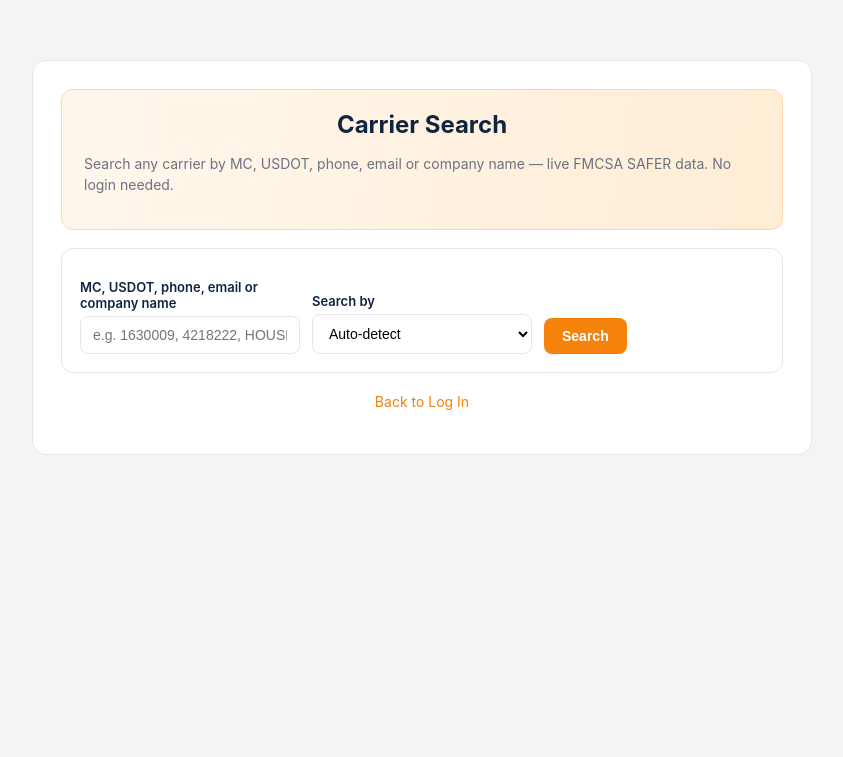
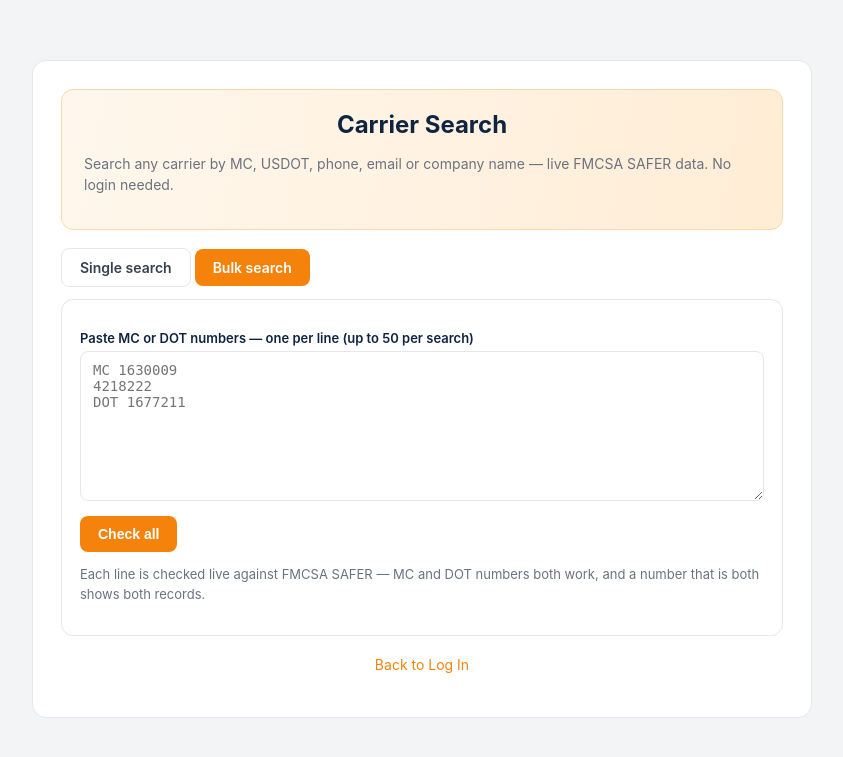
Before and after one commit to zackalbert12/roadxsolution-mcsearch, a Flask app: page /search?mode=bulk in a window 1280 px wide. Shown: the top 757 px of the page, without its empty margins (218-1061 px from the left). Run offline with Flask 3, Linux system fonts and the light colour scheme.

Commit message:
Bulk search on /search: paste up to 50 MC/DOT numbers, parallel live SAFER checks, CSV export

```diff
--- a/app.py
+++ b/app.py
@@ -506,25 +506,124 @@ def _run_carrier_search(q, stype):
     return _name_search(q)
 
 
+BULK_MAX_LINES = 50
+
+
+def _bulk_row(input_text, kind, rec):
+    return {"input": input_text, "kind": kind,
+            "mc_number": rec.get("mc_number") or "",
+            "usdot_number": rec.get("usdot_number") or "",
+            "legal_name": rec.get("legal_name") or "",
+            "city": rec.get("city") or "", "state": rec.get("state") or "",
+            "phone": rec.get("phone") or "",
+            "status": rec.get("status") or "",
+            "authority_status": rec.get("authority_status") or "",
+            "cargo": ", ".join(rec.get("cargo_carried") or []),
+            "qualified": bool(rec.get("qualified")),
+            "note": rec.get("note") or ""}
+
+
+def _bulk_line_check(line):
+    """Check one bulk line. Returns row dicts (usually one; two when the
+    number is both a live USDOT and a live MC)."""
+    s = line.strip()
+    m = re.match(r"^(mc|dot|usdot)[\s\-#]*(\d+)\s*$", s, re.I)
+    if m:
+        kind, num = m.group(1).lower(), m.group(2)
+        if kind == "mc":
+            return [_bulk_row(s, "MC",
+                              check_mc(num, ("general", "fresh", "reefer")))]
+        return [_bulk_row(s, "USDOT",
+                          check_usdot(num, ("general", "fresh", "reefer")))]
+    digits = _digits(s)
+    if not digits or not digits.isdigit() or len(digits) > 8:
+        return [{"input": s, "kind": "—", "mc_number": "",
+                 "usdot_number": "", "legal_name": "", "city": "",
+                 "state": "", "phone": "", "status": "Error",
+                 "authority_status": "", "cargo": "", "qualified": False,
+                 "note": "Not a valid MC or DOT number — one number per line."}]
+    dot = check_usdot(digits, ("general", "fresh", "reefer"))
+    mc = check_mc(digits, ("general", "fresh", "reefer"))
+
+    def _usable(rec):
+        return bool(rec.get("found")) and not rec.get("fetch_error") \
+            and bool(rec.get("legal_name"))
+
+    rows = []
+    if _usable(dot):
+        rows.append(_bulk_row(s, "USDOT", dot))
+    if _usable(mc):
+        rows.append(_bulk_row(s, "MC", mc))
+    if rows:
+        return rows
+    if dot.get("found") and not dot.get("fetch_error"):
+        return [_bulk_row(s, "USDOT", dot)]
+    return [_bulk_row(s, "MC", mc)]
+
+
+def _run_bulk_search(raw):
+    """Bulk search: one MC/DOT per line, up to BULK_MAX_LINES, checked
+    in parallel. Returns the bulk result dict."""
+    lines = [ln.strip() for ln in (raw or "").splitlines() if ln.strip()]
+    seen, uniq = set(), []
+    for ln in lines:
+        key = ln.lower()
+        if key not in seen:
+            seen.add(key)
+            uniq.append(ln)
+    capped = len(uniq) > BULK_MAX_LINES
+    uniq = uniq[:BULK_MAX_LINES]
+    rows = []
+    with concurrent.futures.ThreadPoolExecutor(
+            max_workers=SCAN_WORKERS) as ex:
+        futs = [ex.submit(_bulk_line_check, ln) for ln in uniq]
+        for fut in futs:  # in input order
+            try:
+                rows.extend(fut.result())
+            except Exception as exc:
+                rows.append({"input": "", "kind": "—", "mc_number": "",
+                             "usdot_number": "", "legal_name": "",
+                             "city": "", "state": "", "phone": "",
+                             "status": "Error", "authority_status": "",
+                             "cargo": "", "qualified": False,
+                             "note": "Check failed: %s" % exc})
+    return {"kind": "bulk", "rows": rows, "total": len(uniq),
+            "qualified": sum(1 for r in rows if r["qualified"]),
+            "not_found": sum(1 for r in rows if r["status"] == "Not Found"),
+            "errors": sum(1 for r in rows if r["status"] == "Error"),
+            "capped": capped, "cap": BULK_MAX_LINES}
+
+
 @app.route("/search", methods=["GET", "POST"])
 def carrier_search():
     """Public carrier search — no login needed. MC, USDOT, phone, email
     or company name; live SAFER data for numbers and names, saved
-    carriers for phone/email reverse lookup."""
-    user = current_user()
+    carriers for phone/email reverse lookup. Bulk mode checks a pasted
+    list of MC/DOT numbers (up to 50) in one go."""
+    user = current_user()
+    mode = (request.values.get("mode") or "single").strip().lower()
+    if mode not in ("single", "bulk"):
+        mode = "single"
     q = (request.values.get("q") or "").strip()
     stype = (request.values.get("type") or "auto").strip().lower()
     if stype not in ("auto", "mc", "usdot", "phone", "email", "name"):
         stype = "auto"
+    bulk = (request.values.get("bulk") or "").strip()
     result = None
-    if q:
+    if mode == "bulk" and bulk:
+        try:
+            result = _run_bulk_search(bulk)
+        except Exception as exc:
+            result = {"kind": "message",
+                      "text": "Bulk search failed: %s. Please try again." % exc}
+    elif q:
         try:
             result = _run_carrier_search(q, stype)
         except Exception as exc:
             result = {"kind": "message",
                       "text": "Search failed: %s. Please try again." % exc}
     return render_template("search.html", user=user, q=q, stype=stype,
-                           result=result)
+                           result=result, mode=mode, bulk=bulk)
 
 
 @app.route("/login", methods=["GET", "POST"])
--- a/templates/_search_body.html
+++ b/templates/_search_body.html
@@ -1,6 +1,22 @@
 <div class="hero"><h1>Carrier Search</h1>
 <p>Search any carrier by MC, USDOT, phone, email or company name — live FMCSA SAFER data. No login needed.</p></div>
 
+<div style="margin-bottom:12px">
+  <a class="btn {% if mode=='bulk' %}secondary{% endif %}" href="{{ url_for('carrier_search') }}">Single search</a>
+  <a class="btn {% if mode=='bulk' %}{% else %}secondary{% endif %}" href="{{ url_for('carrier_search', mode='bulk') }}">Bulk search</a>
+</div>
+
+{% if mode == 'bulk' %}
+<div class="card">
+  <form method="post" action="{{ url_for('carrier_search') }}">
+    <input type="hidden" name="mode" value="bulk">
+    <label>Paste MC or DOT numbers — one per line (up to 50 per search)</label>
+    <textarea name="bulk" rows="8" placeholder="MC 1630009&#10;4218222&#10;DOT 1677211" required>{{ bulk }}</textarea>
+    <div style="margin-top:12px"><button class="btn" type="submit">Check all</button></div>
+  </form>
+  <p class="muted">Each line is checked live against FMCSA SAFER — MC and DOT numbers both work, and a number that is both shows both records.</p>
+</div>
+{% else %}
 <div class="card">
   <form method="get" action="{{ url_for('carrier_search') }}" class="form-row">
     <div style="flex:1;min-width:220px"><label>MC, USDOT, phone, email or company name</label>
@@ -17,9 +33,34 @@
     <div><label>&nbsp;</label><button class="btn" type="submit">Search</button></div>
   </form>
 </div>
+{% endif %}
 
 {% if result %}
-  {% if result.kind == 'detail' %}
+  {% if result.kind == 'bulk' %}
+    <div class="card">
+      <h2>Bulk results — {{ result.total }} checked</h2>
+      <p><b>{{ result.qualified }} qualified</b> · {{ result.not_found }} not found{% if result.errors %} · <b>{{ result.errors }} errors</b>{% endif %}</p>
+      {% if result.capped %}<p class="muted">Only the first {{ result.cap }} lines were checked — paste the rest in a second bulk search.</p>{% endif %}
+      <p><button class="btn secondary" type="button" onclick="downloadBulkCsv()">Download CSV</button></p>
+      <div class="table-wrap"><table id="bulk-table">
+        <thead><tr><th>Input</th><th>Carrier</th><th>MC / USDOT</th><th>Status</th><th>Authority</th><th>Phone</th><th>Location</th><th>Cargo</th></tr></thead>
+        <tbody>
+        {% for r in result.rows %}
+          <tr>
+            <td>{{ r.input }}</td>
+            <td><b>{{ r.legal_name or '—' }}</b>{% if r.note and not r.legal_name %}<br><span class="muted">{{ r.note }}</span>{% endif %}</td>
+            <td>{% if r.mc_number %}MC-{{ r.mc_number }}<br>{% endif %}{% if r.usdot_number %}USDOT {{ r.usdot_number }}{% endif %}{% if not r.mc_number and not r.usdot_number %}—{% endif %}</td>
+            <td>{% if r.status == 'Qualified' %}<span class="pill green">Qualified</span>{% elif r.status == 'Not Found' or r.status == 'Error' %}<span class="pill red">{{ r.status }}</span>{% else %}<span class="pill yellow">{{ r.status }}</span>{% endif %}</td>
+            <td>{{ r.authority_status or '—' }}</td>
+            <td>{% if r.phone %}<button class="phone-copy" onclick="copyPhone(this, '{{ r.phone }}')" title="Tap to copy">{{ r.phone }}</button>{% else %}—{% endif %}</td>
+            <td>{% if r.city %}{{ r.city }}, {{ r.state }}{% else %}—{% endif %}</td>
+            <td>{{ r.cargo or '—' }}</td>
+          </tr>
+        {% endfor %}
+        </tbody>
+      </table></div>
+    </div>
+  {% elif result.kind == 'detail' %}
     {% set rec = result.rec %}
     <div class="card">
       <h2>{{ rec.legal_name or 'Carrier' }}
@@ -115,4 +156,20 @@ async function copyPhone(btn, phone){
   btn.textContent = 'Copied ✓';
   setTimeout(function(){ btn.textContent = old; btn.classList.remove('copied'); }, 1200);
 }
+function downloadBulkCsv(){
+  const rows = [['Input','Carrier','MC','USDOT','Status','Authority','Phone','City','State','Cargo']];
+  document.querySelectorAll('#bulk-table tbody tr').forEach(function(tr){
+    const cells = [];
+    tr.querySelectorAll('td').forEach(function(td){ cells.push(td.innerText.replace(/\n/g,' ').trim()); });
+    const mc = (cells[2].match(/MC-(\d+)/)||[])[1] || '';
+    const dot = (cells[2].match(/USDOT (\d+)/)||[])[1] || '';
+    const loc = cells[6].split(',');
+    rows.push([cells[0], cells[1], mc, dot, cells[3], cells[4], cells[5], (loc[0]||'').trim(), (loc[1]||'').trim(), cells[7]]);
+  });
+  const csv = rows.map(function(r){ return r.map(function(v){ return '"' + String(v).replace(/"/g,'""') + '"'; }).join(','); }).join('\n');
+  const a = document.createElement('a');
+  a.href = URL.createObjectURL(new Blob([csv], {type:'text/csv'}));
+  a.download = 'bulk-carrier-search.csv';
+  a.click();
+}
 </script>
```
